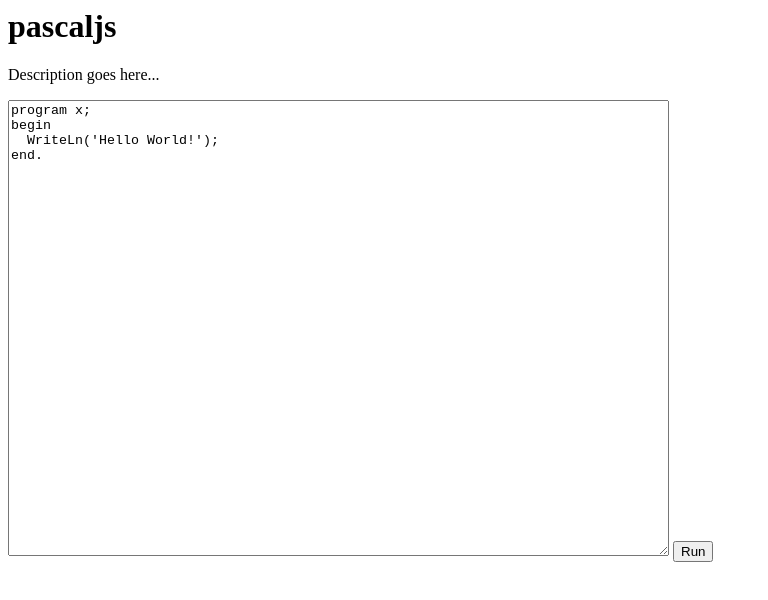
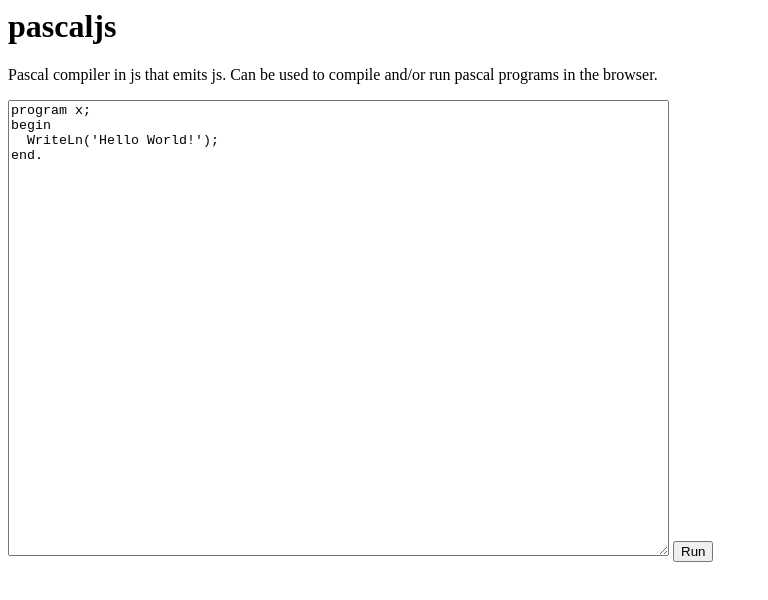
Before and after one commit to vidstige/pascaljs, a website: page demo/index.html in a window 1280 px wide. Shown: the whole page, without its empty margins (0-768 px from the left). Drawn offline with Linux system fonts and the light colour scheme; files whose address does not match are found by name.

Commit message:
description

```diff
--- a/demo/index.html
+++ b/demo/index.html
@@ -6,7 +6,8 @@
 
 <body>
 <h1>pascaljs</h1>
-<p>Description goes here...</p>
+<p>Pascal compiler in js that emits js. Can be used
+to compile and/or run pascal programs in the browser.</p>
 
 <div>
 <textarea id="program" rows="30" cols="80">
```
